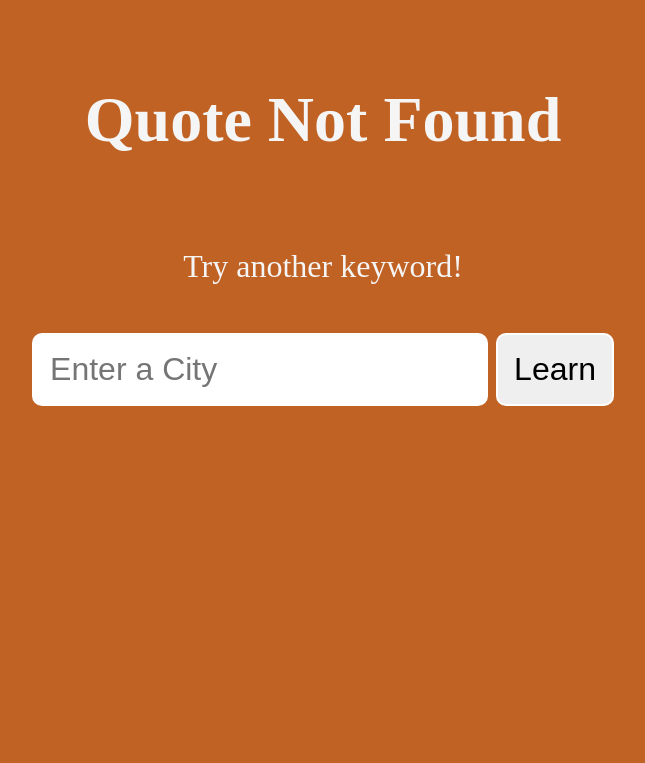
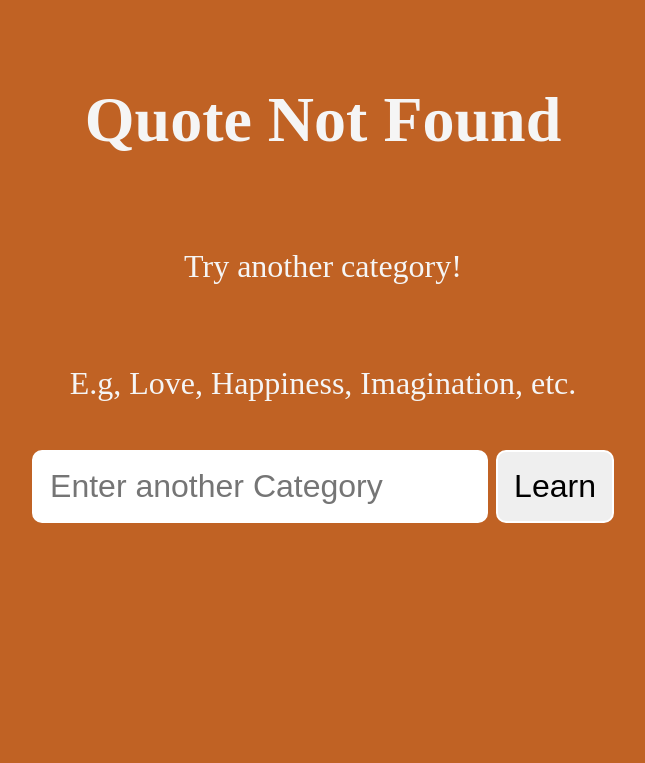
Before and after one commit to DevUju/Python_QuoteApp, a Flask app: page /quote in a window 1280 px wide. Shown: the top 763 px of the page, without its empty margins (317-962 px from the left). Run offline with Flask 3, Linux system fonts and the light colour scheme; data that the repository does not hold is empty.

Commit message:
update on keyword

```diff
--- a/templates/index.html
+++ b/templates/index.html
@@ -8,8 +8,9 @@
 </head>
 <body>
     <h1>Get New Quote</h1>
+    <p>E.g, Love, Happiness, Imagination, etc.</p>
     <form action="/quote">
-        <input type="text" name="category" id="keyword" placeholder="Enter a Keyword"/>
+        <input type="text" name="category" id="keyword" placeholder="Enter a Category"/>
         <button type="submit">Learn</button>
     </form>
 </body>
--- a/templates/quote-not-found.html
+++ b/templates/quote-not-found.html
@@ -8,9 +8,10 @@
 </head>
 <body>
     <h1>Quote Not Found</h1>
-    <p>Try another keyword!</p>
+    <p>Try another category!</p>
+    <p>E.g, Love, Happiness, Imagination, etc.</p>
     <form action="/quote">
-        <input type="text" name="category" id="keyword" placeholder="Enter a City" />
+        <input type="text" name="category" id="keyword" placeholder="Enter another Category" />
         <button type="submit">Learn</button>
     </form>
 </body>
--- a/templates/quote.html
+++ b/templates/quote.html
@@ -12,7 +12,7 @@
     <p> By {{author}}</p>
 
     <form action="/quote">
-        <input type="text" name="keyword" id="keyword" placeholder="Enter a Keyword"/>
+        <input type="text" name="keyword" id="keyword" placeholder="Enter a Category"/>
         <button type="submit">Learn</button>
     </form>
 </body>
```
